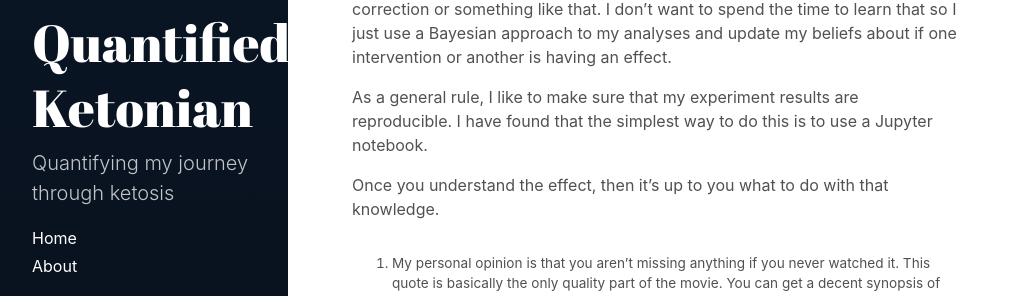
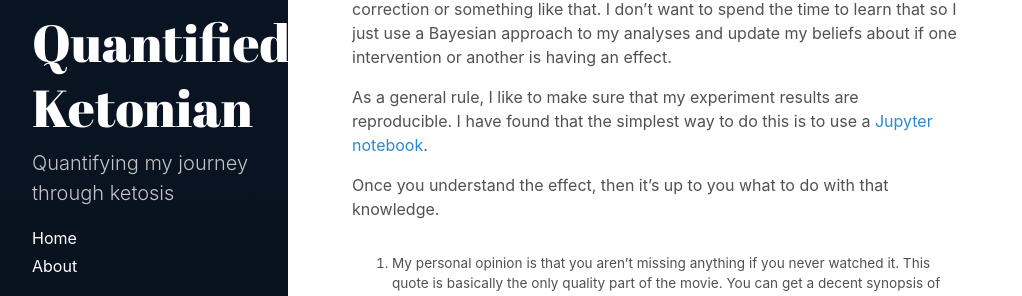
Before and after one commit to quantifiedketonian/quantifiedketonian.github.io, a Jekyll site: the page built from _posts/2019-06-03-run-your-own-self-experiment.md, in a window 1280 px wide. Shown: the part 4064-4360 px from the top of the page, without its empty margins (0-1022 px from the left). Built offline with Jekyll 4.4.1, drawn with Linux system fonts in a browser that asks for light colours; part of the change alters nothing that is shown.

```diff
--- a/_posts/2019-06-03-run-your-own-self-experiment.md
+++ b/_posts/2019-06-03-run-your-own-self-experiment.md
@@ -85,7 +85,7 @@ After you've finished the experiment, you can easily assess if there was an effe
 
 Another key thing about assessing the effect for self-experiments is the importance of not doing too many statistical tests on one set of data. I'm not a statistical expert, but it's fairly intuitive that if you do 20 statistical tests on one set of data while shooting for a 1/20 chance of refuting the no-intervention approach, you're pretty likely to have one test that appears to show significance. Statistical experts will say you should use the Bonferroni correction or something like that. I don't want to spend the time to learn that so I just use a Bayesian approach to my analyses and update my beliefs about if one intervention or another is having an effect.
 
-As a general rule, I like to make sure that my experiment results are reproducible. I have found that the simplest way to do this is to use a Jupyter notebook.
+As a general rule, I like to make sure that my experiment results are reproducible. I have found that the simplest way to do this is to use a [Jupyter notebook](https://jupyter.org/).
 
 Once you understand the effect, then it's up to you what to do with that knowledge.
 
```
